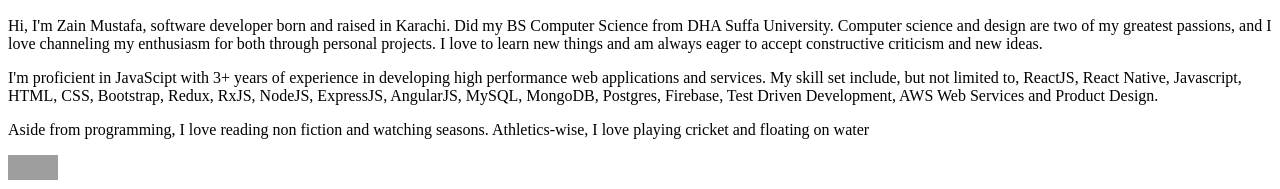
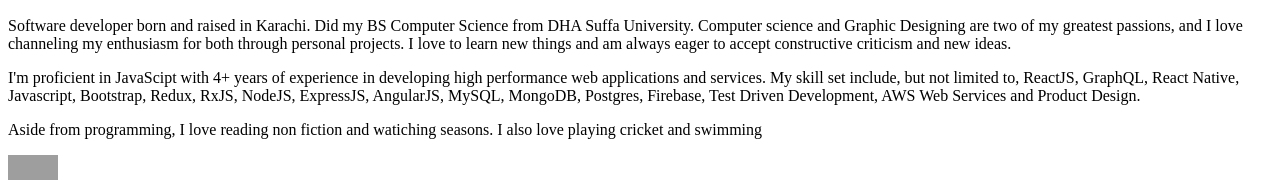
Before and after one commit to zainmustafa/zainmustafa.github.io, a Gatsby site: page / in a window 1280 px wide. Shown: the part 3697-3886 px from the top of the page. Built offline with nearby package versions, Linux system fonts and the light colour scheme; Gatsby itself is replaced by a stand-in of ours; grey boxes are pictures that could not be loaded.

Commit message:
updated text.

```diff
--- a/src/components/about.js
+++ b/src/components/about.js
@@ -12,24 +12,24 @@ const About = () => (
         width="200px"
       />
       <p className="block-text">
-        Hi, I'm Zain Mustafa, software developer born and raised in Karachi. Did
+        Software developer born and raised in Karachi. Did
         my BS Computer Science from DHA Suffa University. Computer science and
-        design are two of my greatest passions, and I love channeling my
+        Graphic Designing are two of my greatest passions, and I love channeling my
         enthusiasm for both through personal projects. I love to learn new
         things and am always eager to accept constructive criticism and new
         ideas.
       </p>
       <p className="block-text">
-        I'm proficient in JavaScipt with 3+ years of experience in developing
+        I'm proficient in JavaScipt with 4+ years of experience in developing
         high performance web applications and services. My skill set include,
-        but not limited to, ReactJS, React Native, Javascript, HTML, CSS,
+        but not limited to, ReactJS, GraphQL, React Native, Javascript,
         Bootstrap, Redux, RxJS, NodeJS, ExpressJS, AngularJS, MySQL, MongoDB,
         Postgres, Firebase, Test Driven Development, AWS Web Services and
         Product Design.
       </p>
       <p className="block-text">
-        Aside from programming, I love reading non fiction and watching seasons.
-        Athletics-wise, I love playing cricket and floating on water{' '}
+        Aside from programming, I love reading non fiction and watiching seasons.
+        I also love playing cricket and swimming{' '}
       </p>
     </div>
   </section>
```
